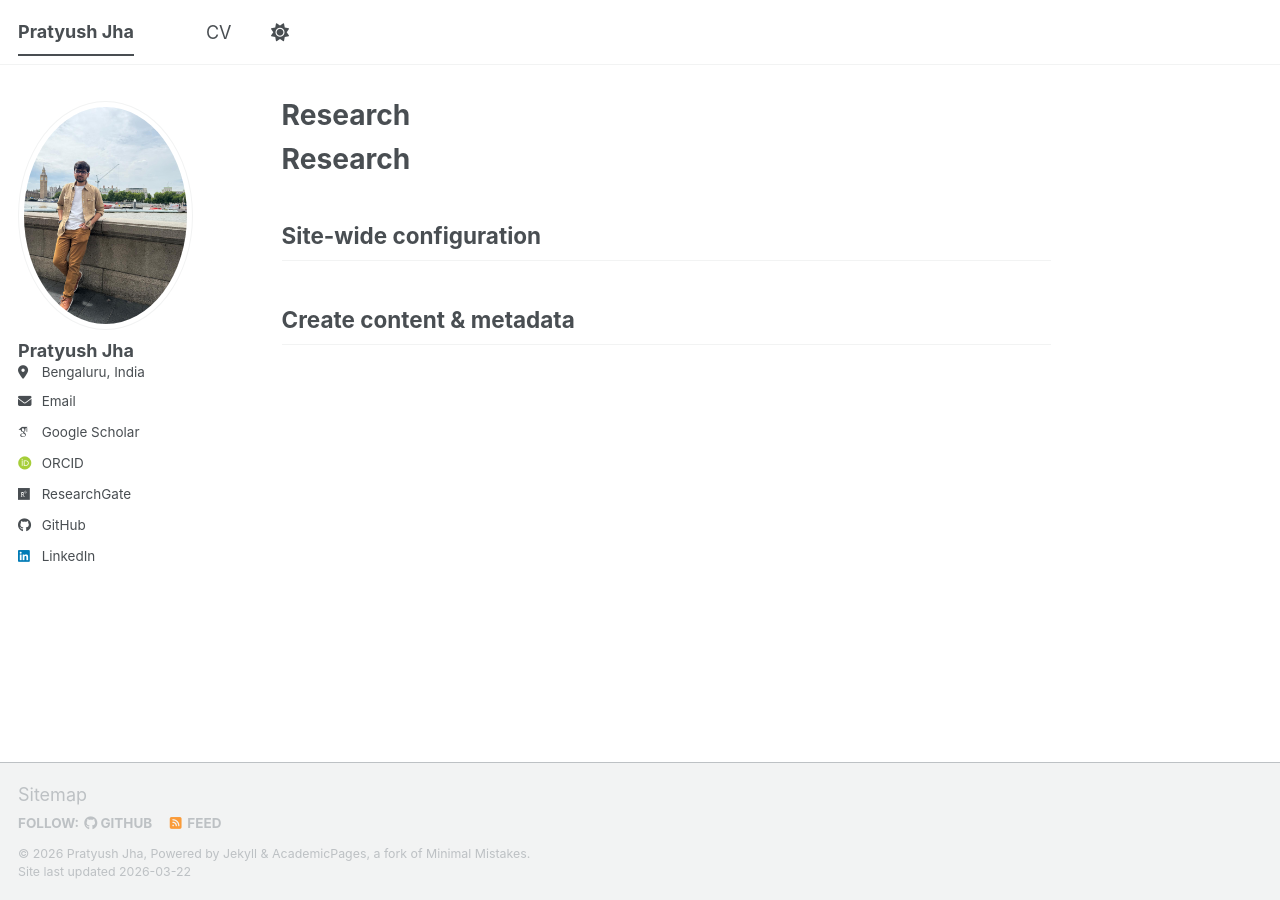
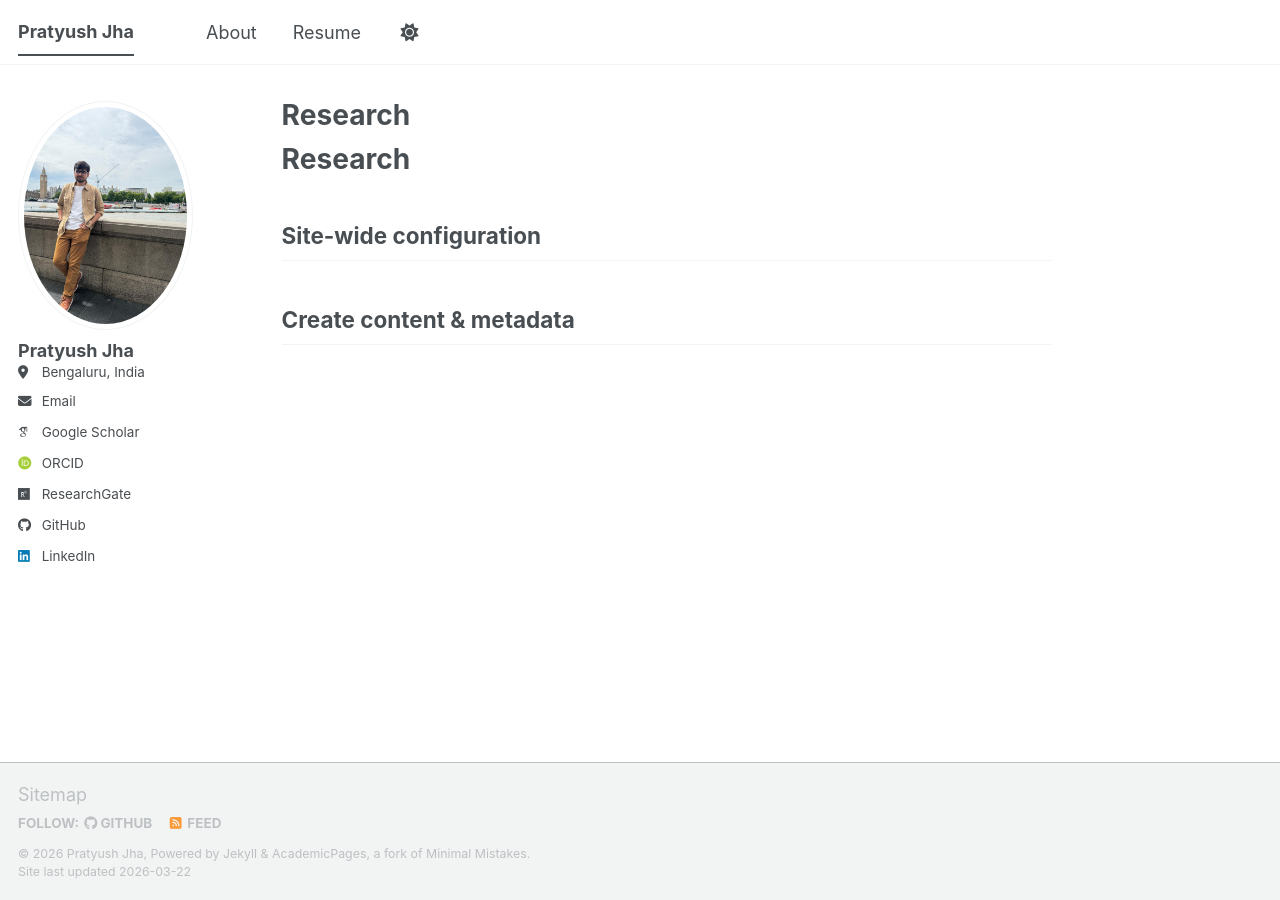
Before and after one commit to PratyushJha254/PratyushJha254.github.io, a Jekyll site: the page built from _pages/about.md, in a window 1280 px wide. Built offline with Jekyll 4.4.1, drawn with Linux system fonts in a browser that asks for light colours; some web fonts are replaced; a script bundle is joined from its source files by our own code; library files that are not in the unit come from our copies; our own code applies the rules of GitHub Pages for plain Markdown files.

Commit message:
Update navigation.yml

```diff
--- a/_data/navigation.yml
+++ b/_data/navigation.yml
@@ -23,7 +23,10 @@ main:
   # - title: "Blog Posts"
   #   url: /year-archive/
 
-  - title: "CV"
+  - title: "About"
+    url: /
+
+  - title: "Resume"
     url: /files/pratyush_resume.pdf
 
   # - title: "CV"
```
